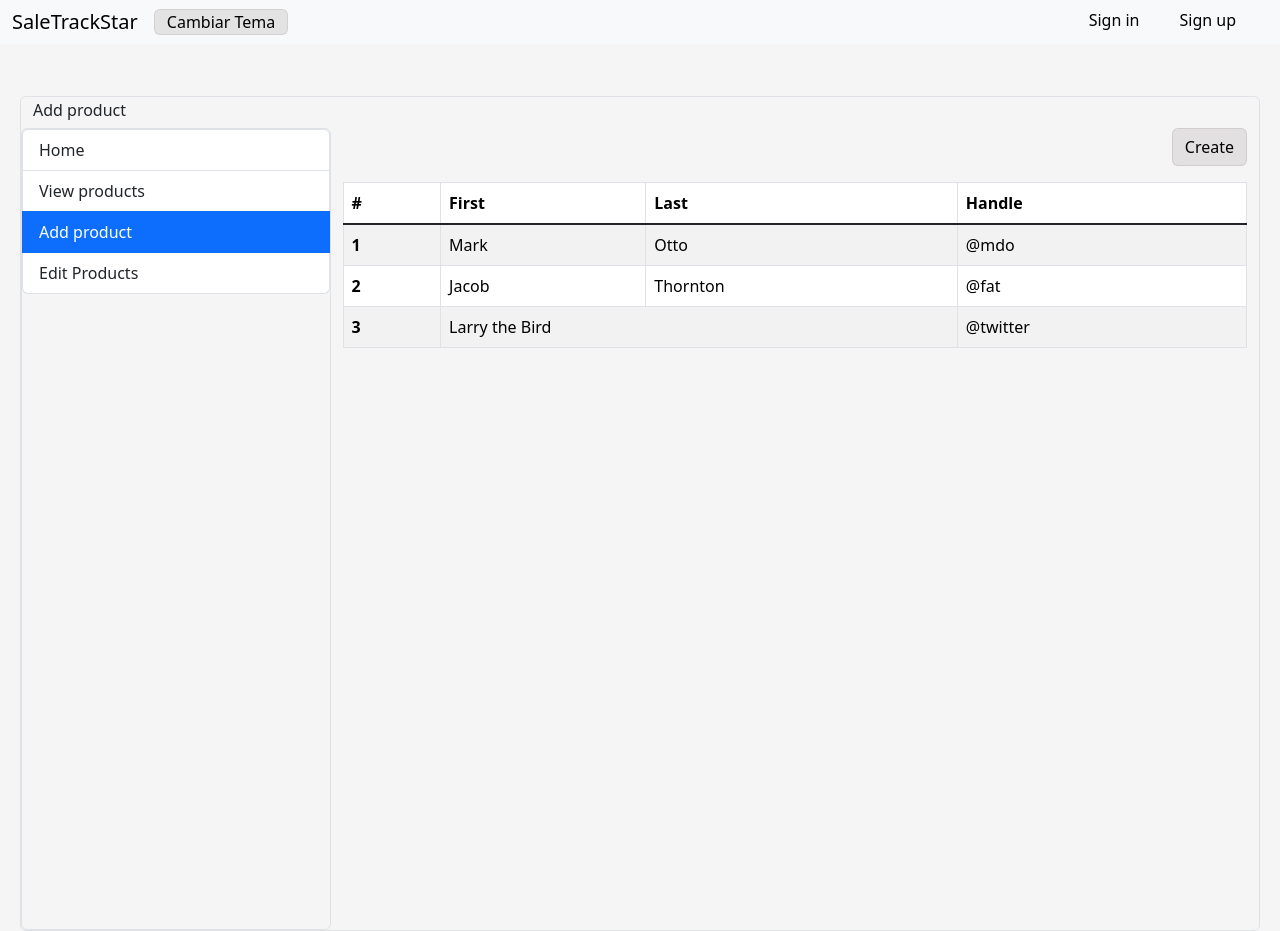
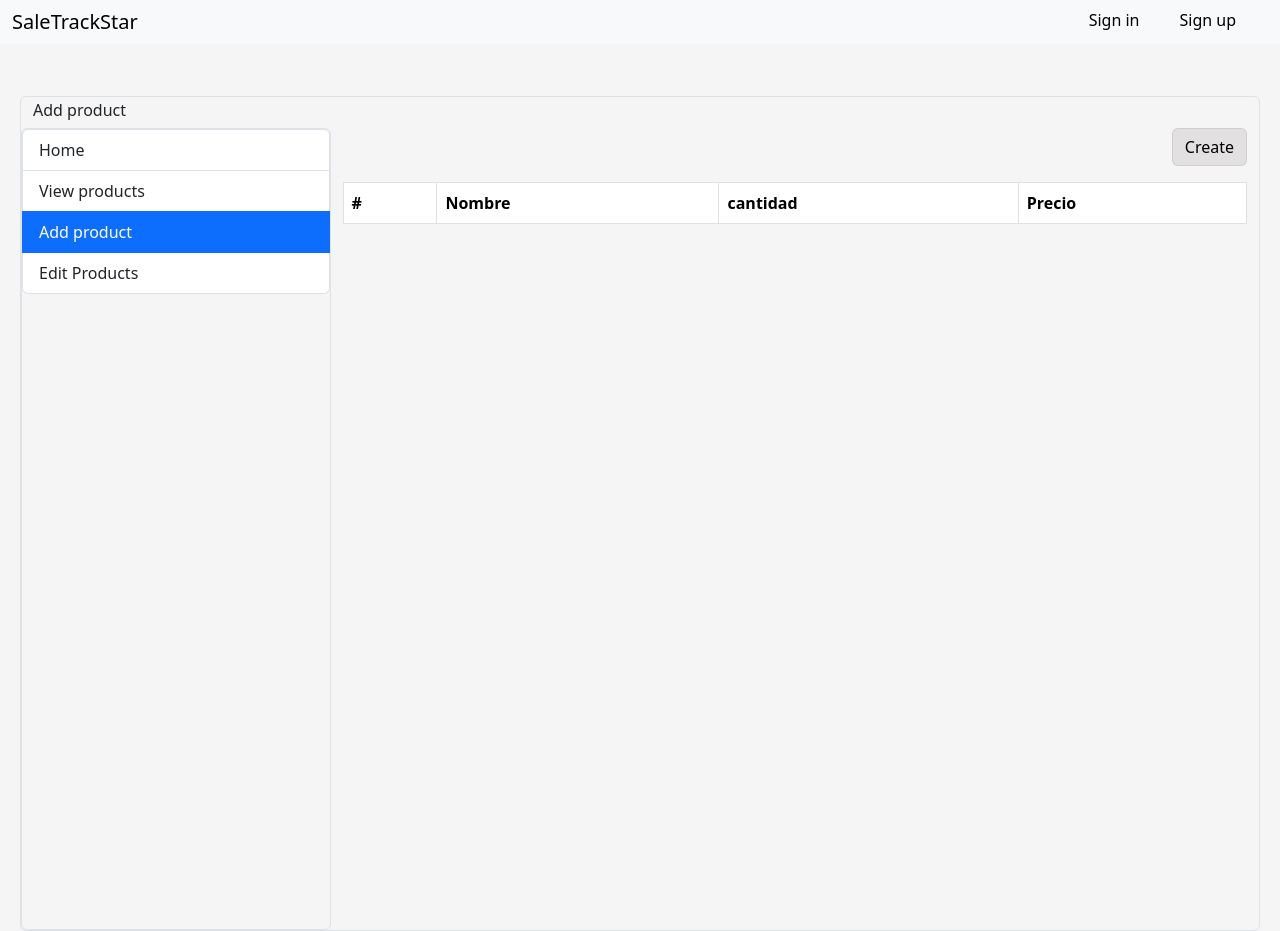
Before and after one commit to cristianHNITSP/proyecto-final-tiendadevanessa, a Flask app: page /products/addproduct in a window 1280 px wide. Run offline with Flask 3, Linux system fonts and the light colour scheme; lists and menus that the app fills with data are empty; some libraries are stand-ins or nearby versions.

Commit message:
cambios al CRUD

```diff
--- a/marketMAIN/__init__.py
+++ b/marketMAIN/__init__.py
@@ -20,6 +20,9 @@ def create_app():
     from . import profile
     app.register_blueprint(profile.bp)
 
+    from . import shorcut
+    app.register_blueprint(shorcut.bp)
+
     @app.route('/static/<path:path>')
     def send_static(path):
         return send_from_directory('static', path)
--- a/marketMAIN/products.py
+++ b/marketMAIN/products.py
@@ -1,10 +1,6 @@
 from flask import Flask, Blueprint, render_template, request, redirect, url_for
 
 bp = Blueprint('products', __name__, url_prefix='/products')
-
-@bp.route('/shortcut')
-def shortcut():
-    return render_template('products/shortcut.html')
 
 @bp.route('/viewproduct')
 def viewproduct():
--- a/marketMAIN/static/css/auth.css
+++ b/marketMAIN/static/css/auth.css
@@ -1,7 +1,3 @@
-body.dark-mode .border {
-    border-color: #333333 !important;
-
-}
 
 body.dark-mode .list-group-buttons {
     background-color: #333333;
@@ -15,15 +11,3 @@ body.dark-mode .list-group-buttons:active {
     /* Color de fondo cuando se presiona el botón en modo claro */
 
 }
-
-body.dark-mode .table-bordered,
-body.dark-mode .table-striped,
-body.dark-mode .table-group-divider th,
-body.dark-mode .table-group-divider td {
-    border-color: #1b1a1a!important;
-    /* Cambiar color de borde */
-    color: #F5F5F5 !important;
-    /* Cambiar color de texto */
-    background-color: #333333 !important;
-    /* Cambiar color de fondo */
-}
--- a/marketMAIN/templates/products/add-product.html
+++ b/marketMAIN/templates/products/add-product.html
@@ -1,7 +1,7 @@
 {% extends 'top navbar/top-navbar.html' %}
 {% block title %} Add product {% endblock %}
 {% block content %}
-<link rel="stylesheet" type="text/css" href="{{ url_for('static', filename='css/auth.css') }}">
+<link rel="stylesheet" type="text/css" href="{{ url_for('static', filename='css/products.css') }}">
 
 <div class="container-fluid mt-5 "> <!-- Agregamos la clase mt-5 para añadir margen superior -->
   <div class="row mx-2 mt-5 border border-Tertiary rounded p-0 ">
@@ -12,10 +12,14 @@
     <div class="col-3 border border-Tertiary rounded p-0">
       <nav class="nav flex-column" style="height: 100vh;">
         <div class="list-group d-flex flex-column" style="height: 100%;">
-          <a class="list-group-button-home list-group-item list-group-item-action" href="{{ url_for('products.shortcut') }}">Home</a>
-          <a class="list-group-buttons list-group-item list-group-item-action" href="{{ url_for('products.viewproduct') }}">View products</a>
-          <a class="list-group-item list-group-item-action active" href="{{ url_for('products.addproduct') }}">Add product</a>
-          <a class="list-group-buttons list-group-item list-group-item-action" href="{{ url_for('products.editproduct') }}">Edit Products</a>
+          <a class="list-group-button-home list-group-item list-group-item-action"
+            href="{{ url_for('shortcut.shortcut') }}">Home</a>
+          <a class="list-group-buttons list-group-item list-group-item-action"
+            href="{{ url_for('products.viewproduct') }}">View products</a>
+          <a class="list-group-item list-group-item-action active" href="{{ url_for('products.addproduct') }}">Add
+            product</a>
+          <a class="list-group-buttons list-group-item list-group-item-action"
+            href="{{ url_for('products.editproduct') }}">Edit Products</a>
         </div>
       </nav>
     </div>
@@ -23,38 +27,72 @@
     <div class="col-9 "> <!-- Añadimos la clase rounded -->
       <form class="d-flex">
         <div class="flex-grow-1"></div> <!-- Este div se expandirá para ocupar el espacio disponible -->
-        <button class="btn btn-primary" type="submit">Create</button>
+
+        <button type="button" class="btn btn-primary" data-bs-toggle="modal" data-bs-target="#createmodal"
+          data-bs-whatever="@mdo">Create</button>
+
       </form>
 
       <table class="table table-bordered table-striped mt-3 m-0"> <!-- Mantenemos las clases existentes -->
         <thead>
           <tr>
             <th scope="col">#</th>
-            <th scope="col">First</th>
-            <th scope="col">Last</th>
-            <th scope="col">Handle</th>
+            <th scope="col">Nombre</th>
+            <th scope="col">cantidad</th>
+            <th scope="col">Precio</th>
           </tr>
         </thead>
         <tbody class="table-group-divider">
+          <!-- Enviar mediante un array llamada task los valores (el nombre lo vamos a cambiar a futuro) -->
+          {% for task in tasks %}
           <tr>
-            <th scope="row">1</th>
-            <td>Mark</td>
-            <td>Otto</td>
-            <td>@mdo</td>
+            <th scope="row">{{ task[0] }}</th>
+            <td>{{ task[1] }}</td>
+            <td>{{ task[2] }}</td>
+            <td>{{ task[3] }}</td>
           </tr>
-          <tr>
-            <th scope="row">2</th>
-            <td>Jacob</td>
-            <td>Thornton</td>
-            <td>@fat</td>
-          </tr>
-          <tr>
-            <th scope="row">3</th>
-            <td colspan="2">Larry the Bird</td>
-            <td>@twitter</td>
-          </tr>
+          {% endfor %}
         </tbody>
       </table>
+    </div>
+
+    <div class="modal fade" id="createmodal" data-bs-backdrop="static" tabindex="-1" aria-labelledby="createmodallabel"
+      aria-hidden="true">
+      <div class="modal-dialog modal-dialog-centered">
+        <div class="modal-content">
+          <div class="modal-header">
+            <h5 class="modal-title" id="exampleModalLabel">Nuevo Producto</h5>
+            <button type="button" class="btn-close custom-btn-close" data-bs-dismiss="modal" aria-label="Close"></button>
+          </div>
+          <div class="modal-body">
+            <!-- Anexar la aquí la función para recibir los datos mediante el método post -->
+            <form action="" method="post" class="needs-validation" novalidate>
+              <div class="mb-3">
+                <label for="nombre" class="form-label">Nombre:</label>
+                <input type="text" class="form-control" id="nombre" name="nombre" required>
+                <div class="invalid-feedback">Por favor ingresa un nombre.</div>
+              </div>
+              <div class="mb-3">
+                <label for="cantidad" class="form-label">Cantidad:</label>
+                <input type="number" class="form-control" id="cantidad" name="cantidad" required>
+                <div class="invalid-feedback">Por favor ingresa una cantidad válida.</div>
+              </div>
+              <div class="mb-3">
+                <label for="precio" class="form-label">Precio:</label>
+                <div class="input-group">
+                  <span class="input-group-text">$</span>
+                  <input type="number" class="form-control" id="precio" name="precio" step="0.01" required>
+                  <div class="invalid-feedback">Por favor ingresa un precio válido.</div>
+                </div>
+              </div>
+              <div class="text-end">
+                <button type="button" class="btn btn-secondary me-2" data-bs-dismiss="modal">Cancelar</button>
+                <button type="submit" class="btn btn-primary">Guardar Producto</button>
+              </div>
+            </form>
+          </div>
+        </div>
+      </div>
     </div>
 
 
@@ -62,6 +100,19 @@
 </div>
 
 <script>
+    // Bloquear números negativos en el campo de precio
+    document.getElementById('precio').addEventListener('input', function() {
+        if (this.value < 0) {
+            this.value = '';
+        }
+    });
+
+        // Bloquear números negativos en el campo de cantidad
+        document.getElementById('cantidad').addEventListener('input', function() {
+        if (this.value < 0) {
+            this.value = '';
+        }
+    });
 
 </script>
 
--- a/marketMAIN/templates/profile/welcome-user.html
+++ b/marketMAIN/templates/profile/welcome-user.html
@@ -12,7 +12,7 @@
         <h1>Bienvenido {{ user }}</h1>
 
       </div>
-      <a href="{{ url_for('products.shortcut') }}" class="btn__form btn btn-primary btn-lg btn-block">shortcut</a>
+      <a href="{{ url_for('shortcut.shortcut') }}" class="btn__form btn btn-primary btn-lg btn-block">shortcut</a>
       <!-- Fin de la fila -->
     </div>
   </div>
--- a/marketMAIN/templates/products/shortcut.html
+++ b/marketMAIN/templates/shortcut.html
@@ -70,7 +70,7 @@
                                 </a>
                                 <a class="btn btn-outline-light btn-lg square-btn mx-2" data-bs-toggle="tooltip"
                                     data-bs-placement="top" data-bs-custom-class="custom-tooltip"
-                                    data-bs-title="This top tooltip is themed via CSS variables." href="#">
+                                    data-bs-title="This top tooltip is themed via CSS variables." href="{{url_for('shortcut.settings')}}">
                                     <div class="d-flex flex-column align-items-center">
                                         <span class="material-symbols-outlined">
                                             settings_applications
--- a/marketMAIN/templates/top navbar/top-navbar.html
+++ b/marketMAIN/templates/top navbar/top-navbar.html
@@ -31,9 +31,7 @@
             {% endif %} {% if 'email' not in session %}
             <a class="navbar-brand" href="{{ url_for('index') }}">SaleTrackStar</a>
             {% endif %}
-            <button class="btn btn-primary ms-auto me-2 py-0" onclick="toggleTheme()">
-                Cambiar Tema
-            </button>
+
 
             <button class="navbar-toggler border-0 bg-transparent" type="button" data-bs-toggle="collapse"
                 data-bs-target="#navbarText" aria-controls="navbarText" aria-expanded="false"
```
Also changed, not shown: marketMAIN/shorcut.py (added, +11 -0 lines), marketMAIN/static/css/products.css (added, +63 -0 lines), marketMAIN/static/css/settings.css (added, +55 -0 lines), marketMAIN/templates/products/edit-product.html (+6 -4 lines), marketMAIN/templates/products/view-product.html (+12 -20 lines), marketMAIN/templates/settings/settings.html (added, +54 -0 lines).
